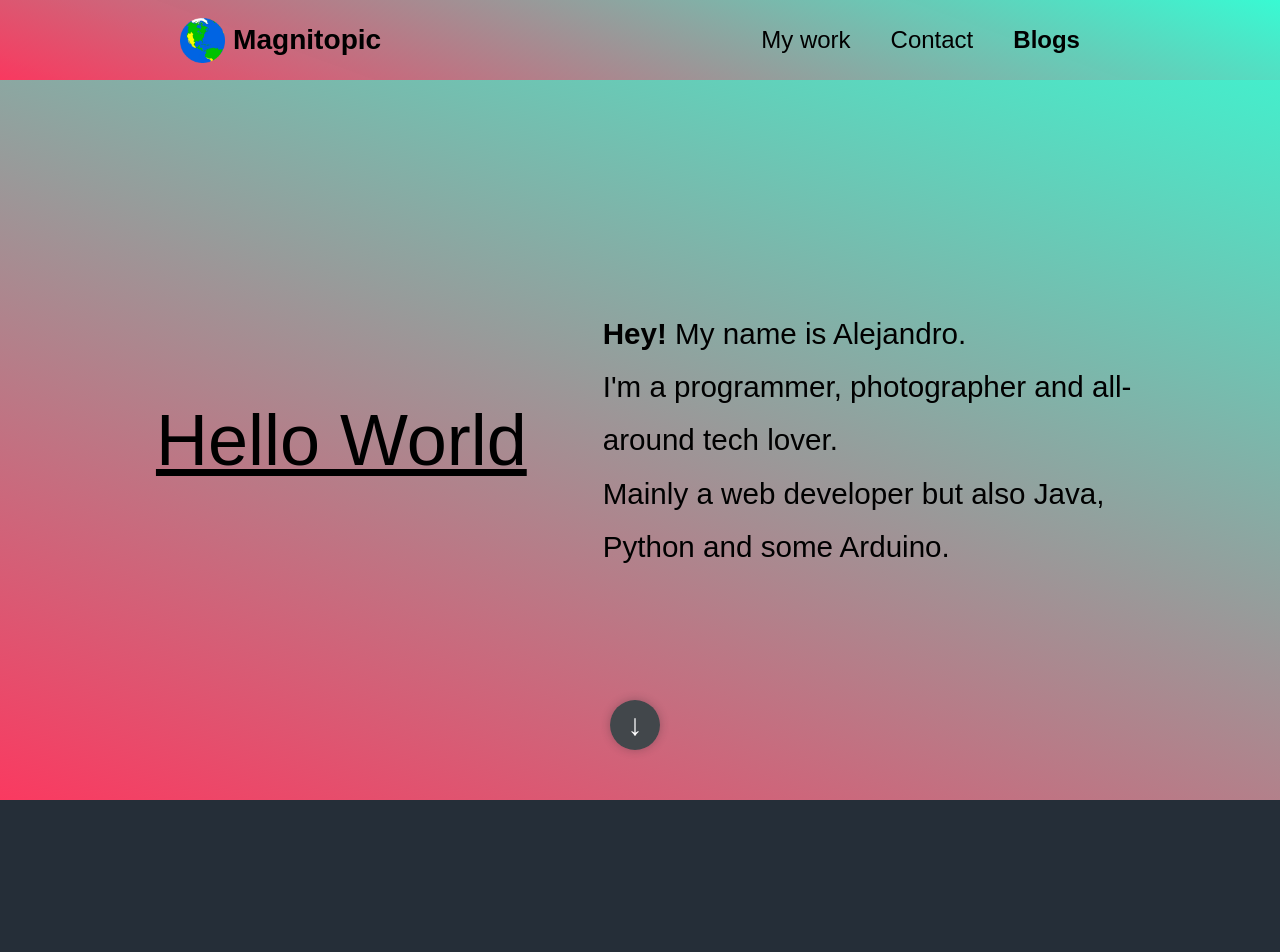
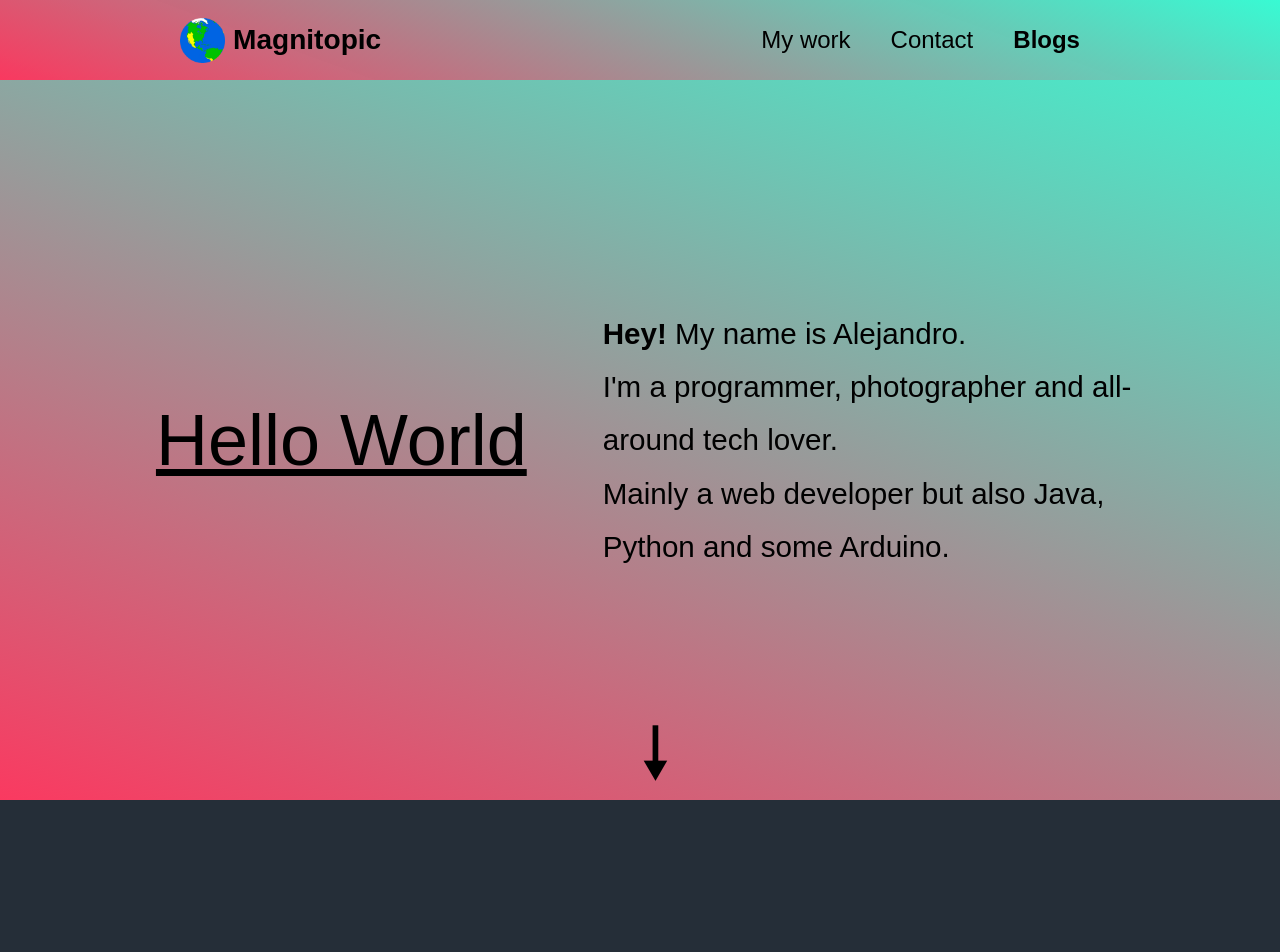
Before and after one commit to magnitopic/magnitopic.com, a Next.js app: page / in a window 1280 px wide. Shown: the top 952 px of the page. Built offline with nearby package versions, Linux system fonts and the light colour scheme.

Commit message:
Arow for Two now with CSS animation

```diff
--- a/components/Two.js
+++ b/components/Two.js
@@ -9,11 +9,10 @@ const Two= () => {
 	return (
 		<>
 		<div
-		className={styles.downArow}
 		onClick={() => {
 			window.scrollTo({top: 1200,behavior: 'smooth'});
 		}}>
-			<CircleButton icon={"8595"} />
+			<div className={styles.downArow}>&#129047;</div>
 		</div>
 		<div id={styles.two}>
 			<h1>Technologies I&apos;ve worked with</h1>
--- a/styles/Two.module.css
+++ b/styles/Two.module.css
@@ -10,12 +10,17 @@
 }
 
 .downArow {
-	color: white;
+	font-size: 4.5em;
 	position: absolute;
-	bottom: 50px;
-	left: 50%;
-	margin-left: -30px;
-	z-index: 5;
-	border-radius: 50%;
-	box-shadow: 0px 0px 10px 0px rgb(32 37 42 / 30%);
+	left: 50vw;
+	top: 85vh;
+	z-index: 1;
+	animation: mymove 2.5s;
+	animation-iteration-count:infinite;
 }
+
+@keyframes mymove {
+	0% {top: 85vh;}
+	50% {top: 88vh;}
+	100% {top: 85vh;}
+}
```
